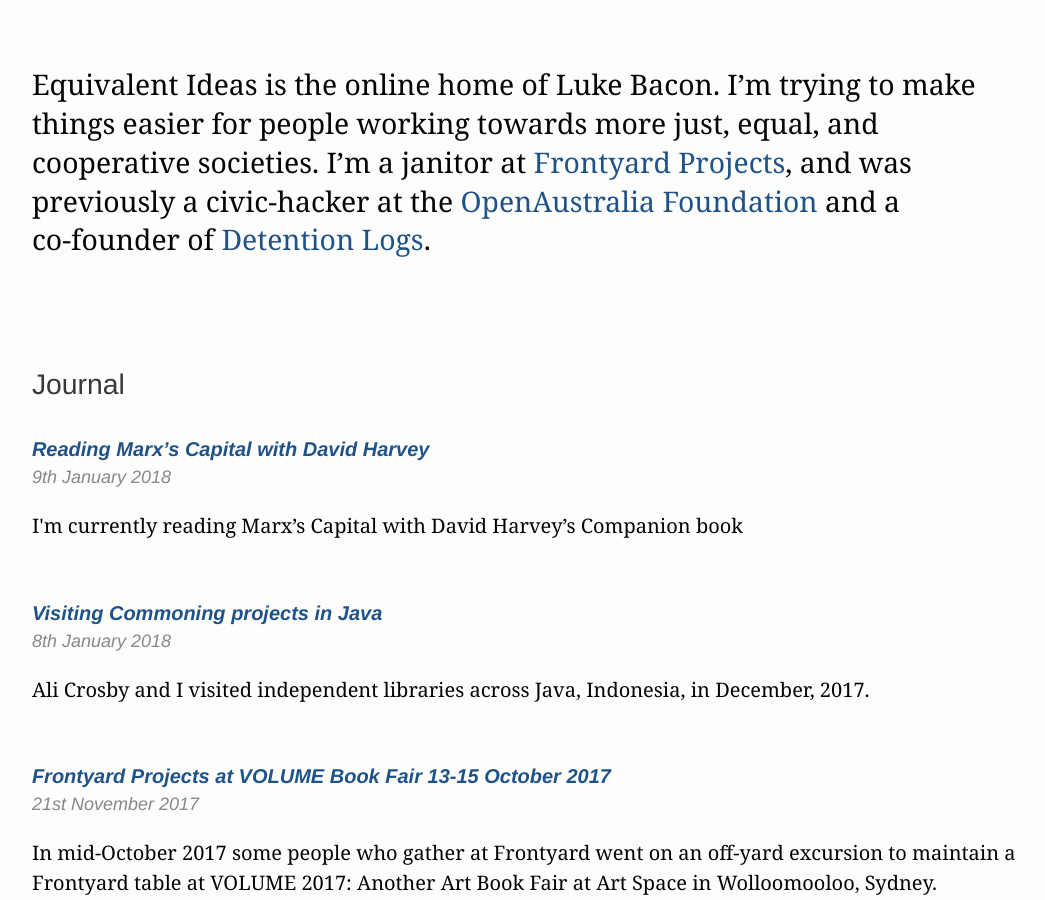
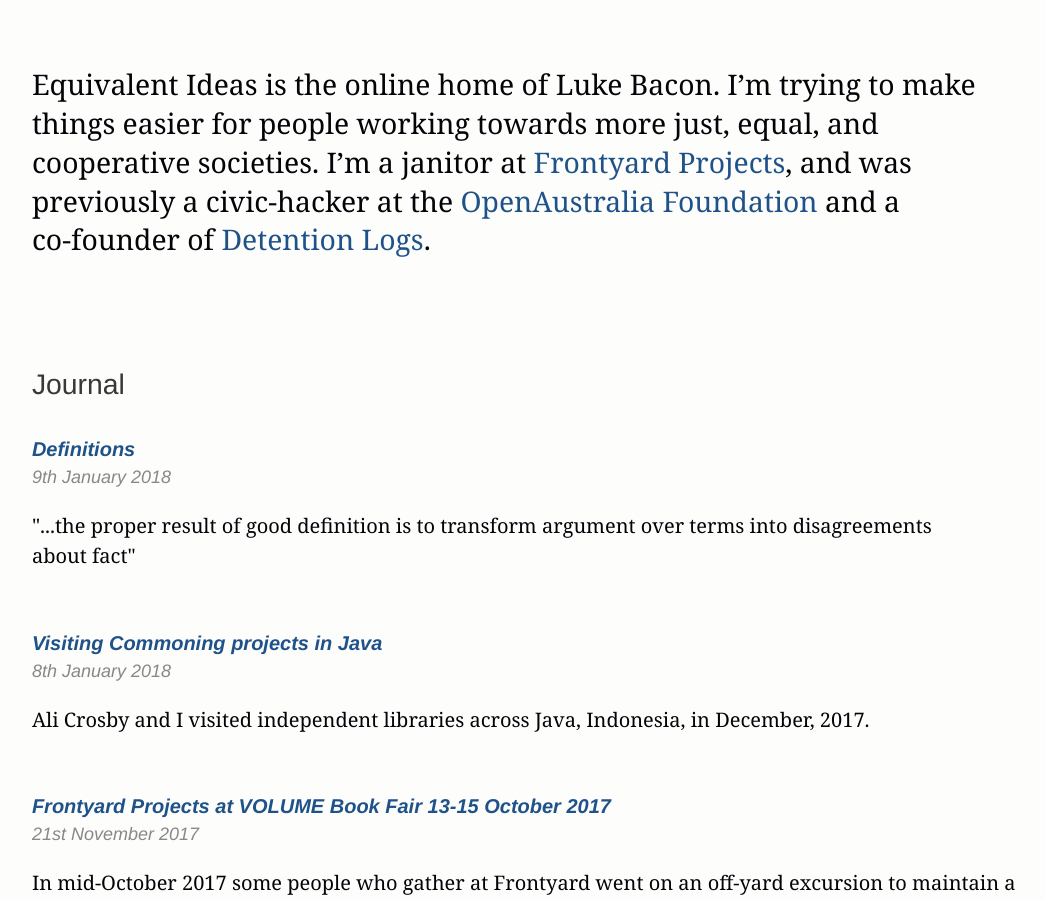
Before and after one commit to equivalentideas/home, a Jekyll site: the page built from index.html, in a window 1280 px wide and 900 px high. Shown: the whole window, without its empty margins (113-1158 px from the left). Built offline with Jekyll 4.4.1, drawn with Linux system fonts in a browser that asks for light colours; nearby versions of some CDN libraries.

Commit message:
Update 2018-01-09-reading-marx-with-david-harvey.markdown
Looking back at this post, it actually ended up being about the importance of definitions, rather than about just reading Marx.

```diff
--- a/_posts/2018-01-09-reading-marx-with-david-harvey.markdown
+++ b/_posts/2018-01-09-reading-marx-with-david-harvey.markdown
@@ -1,9 +1,9 @@
 ---
 layout: post
-title:  "Reading Marx’s Capital with David Harvey"
+title:  "Definitions"
 date:   2018-01-09 12:49:00 +1100
 categories: journal
-description: "I'm currently reading Marx’s Capital with David Harvey’s Companion book"
+description: "\"...the proper result of good definition is to transform argument over terms into disagreements about fact\""
 ---
 
 I've recently started reading [<cite>Capital, Volume 1</cite>](https://en.wikipedia.org/wiki/Capital:_Critique_of_Political_Economy), the first part of [Karl Marx](https://en.wikipedia.org/wiki/Karl_Marx)’s analysis and explanation of capitalism. I'm reading it at the same time as [David Harvey](http://davidharvey.org/)’s accompaniment book, [<cite>A Companion To Marx’s Capital</cite>](https://www.versobooks.com/books/376-a-companion-to-marx-s-capital).
```
Also changed, not shown: other parts of _posts/2018-01-09-reading-marx-with-david-harvey.markdown (+0 -1 lines).
